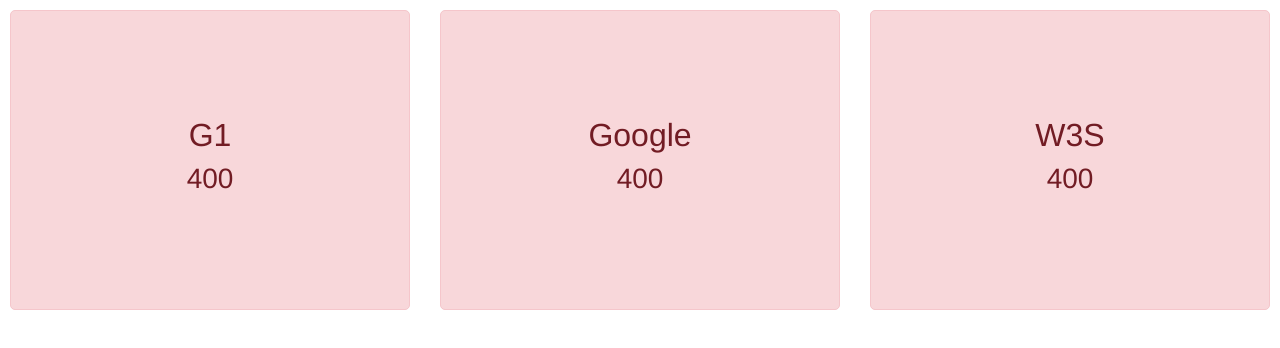
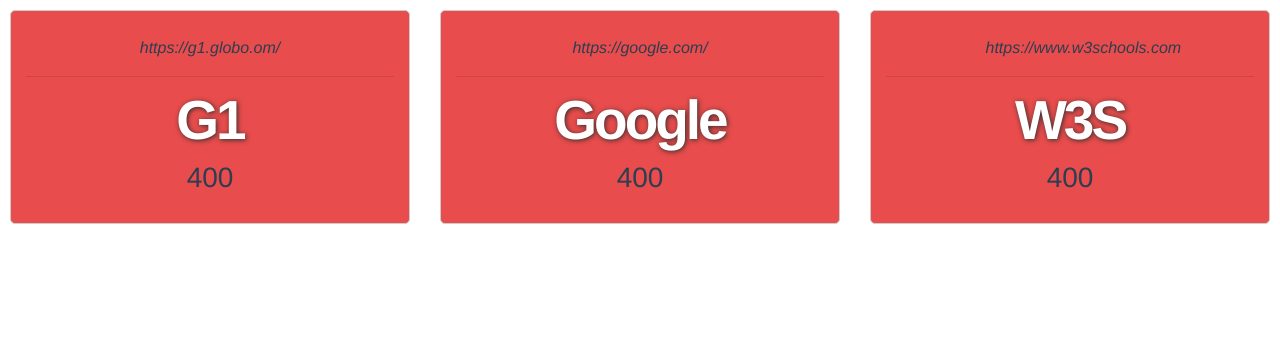
Before and after one commit to HigorC/monitor-apis, a Vue app: page / in a window 1280 px wide. Shown: the top 348 px of the page. Built offline with nearby package versions, Linux system fonts and the light colour scheme; no server answers.

Commit message:
Melhoria de visual

```diff
--- a/package.json
+++ b/package.json
@@ -17,6 +17,8 @@
   "devDependencies": {
     "@vue/cli-plugin-babel": "^3.8.0",
     "@vue/cli-service": "^3.8.0",
+    "less": "^3.9.0",
+    "less-loader": "^5.0.0",
     "vue-template-compiler": "^2.6.10"
   },
   "postcss": {
--- a/src/App.vue
+++ b/src/App.vue
@@ -1,14 +1,11 @@
 <template>
   <div id="app">
-    <div class="row">
-      <div class="col-md-4">
-        <Box nome="G1" url="https://g1.globo.om/" timerequest="5000"/>
-      </div>
-      <div class="col-md-4">
-        <Box nome="Google" url="https://google.com/" timerequest="5000"/>
-      </div>
-      <div class="col-md-4">
-        <Box nome="W3S" url="https://www.w3schools.com" timerequest="5000"/>
+    <div class="grid">
+      <div class="row">
+        <div v-for="api in apis" :key="api.id" class="col-md-4">
+          {{api.id}}
+          <Box :nome="api.nome" :url="api.url" :timeToReload="api.timeToReload"/>
+        </div>
       </div>
     </div>
   </div>
@@ -20,6 +17,27 @@
 
 export default {
   name: "app",
+  data: function() {
+    return {
+      apis: [
+        {
+          nome: "G1",
+          url: "https://g1.globo.om/",
+          timeToReload: "10000"
+        },
+        {
+          nome: "Google",
+          url: "https://google.com/",
+          timeToReload: "10000"
+        },
+        {
+          nome: "W3S",
+          url: "https://www.w3schools.com",
+          timeToReload: "10000"
+        }
+      ]
+    };
+  },
   components: {
     Box
   },
@@ -34,6 +52,9 @@
   -moz-osx-font-smoothing: grayscale;
   text-align: center;
   color: #2c3e50;
+}
+
+.grid {
   margin: 10px;
 }
 </style>
--- a/src/components/Box.vue
+++ b/src/components/Box.vue
@@ -1,17 +1,25 @@
 <template>
-  <div>
-    <div class="box" :class="{'alert-success': req.works,'alert-danger': !req.works }">
-      <!-- <div class="header">
-          {{url}}
-      </div>-->
-      <b-spinner v-if="req.active" variant="success" label="Spinning"></b-spinner>
+  <div class="box" :class="{'box-success': req.works,'box-error': !req.works }">
+    <b-container class="box-container">
+      <b-row class="box-header" align-v="start">
+        <b-col cols="3">
+          <b-spinner v-if="req.active" variant="primary" type="grow" label="Spinning"></b-spinner>
+        </b-col>
+        <b-col class="url" cols="6">{{url}}</b-col>
+      </b-row>
+      <hr class="separador-header-body">
+      <b-row class="box-body" align-v="center">
+        <b-col cols="8" offset-md="2">
           <div class="content">
-        <h2>{{nome}}</h2>
-        <h3>{{req.status}}</h3>
+            <h1 class="nome">{{nome}}</h1>
+            <h3 class="status">{{req.status}}</h3>
           </div>
-    </div>
+        </b-col>
+      </b-row>
+    </b-container>
   </div>
 </template>
+
 <script>
 import axios from "axios";
 
@@ -20,7 +28,7 @@
   props: {
     nome: String,
     url: String,
-    timerequest: String
+    timeToReload: String
   },
   data: function() {
     return {
@@ -36,7 +44,7 @@
       console.log("Chamando...");
       this.req.active = true;
       this.getUrl();
-    }, this.timerequest);
+    }, this.timeToReload);
   },
   methods: {
     getUrl: function() {
@@ -68,25 +76,43 @@
   }
 };
 </script>
-<style>
+<style lang="less">
 .box {
-  border: 1px solid black;
-  width: 100%;
-  height: 300px;
+  border: 1px solid #ccc;
   border-radius: 5px;
-  display: flex;
-  align-items: center;
+
+  &-success {
+    background-color: #17d060;
   }
 
-.content {
-  margin: 0 auto;
+  &-error {
+    background-color: #e84c4c;
   }
 
-/* .success {
-  background-color: green;
+  &-header {
+    margin-top: 25px;
+    height: 40px;
+
+    .url {
+      font-style: italic;
+    }
   }
 
-.danger {
-  background-color: red;
-} */
+  &-body {
+    margin-bottom: 20px;
+
+    .nome {
+      color: #fff;
+      font-weight: bold;
+      font-size: 55px;
+      letter-spacing: -3px;
+      text-shadow: 1px 1px 5px #2d2d2d;
+    }
+  }
+
+  hr.separador-header-body {
+    margin: 0 0 10px 0;
+  }
+}
+
 </style>
```
Also changed, not shown: 1 other file (tests, documents, lock files or other folders). Lines whose indentation alone changed are shown as unchanged.
